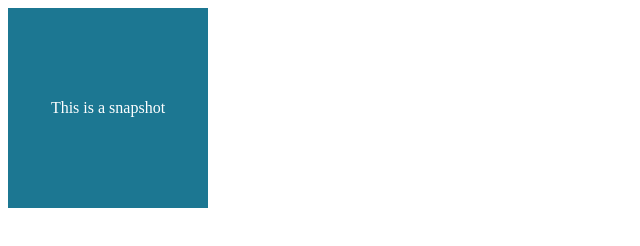
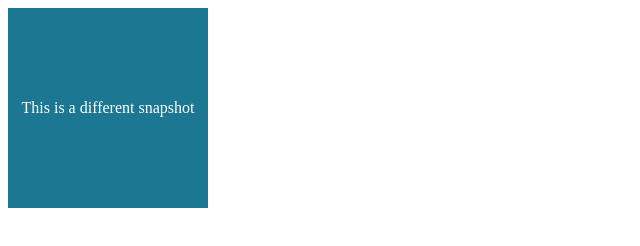
Before and after one commit to eddhurst/playwright-test, a website: page index.html in a window 1280 px wide. Shown: the full height of the page, 0-640 px from the left. Drawn offline with Linux system fonts and the light colour scheme.

Commit message:
change snapshot - should fail

```diff
--- a/index.html
+++ b/index.html
@@ -15,7 +15,7 @@
     </head>
     <body>
         <div class="box">
-            <span>This is a snapshot</span>
+            <span>This is a different snapshot</span>
         </div>
     </body>
 </html>
```
